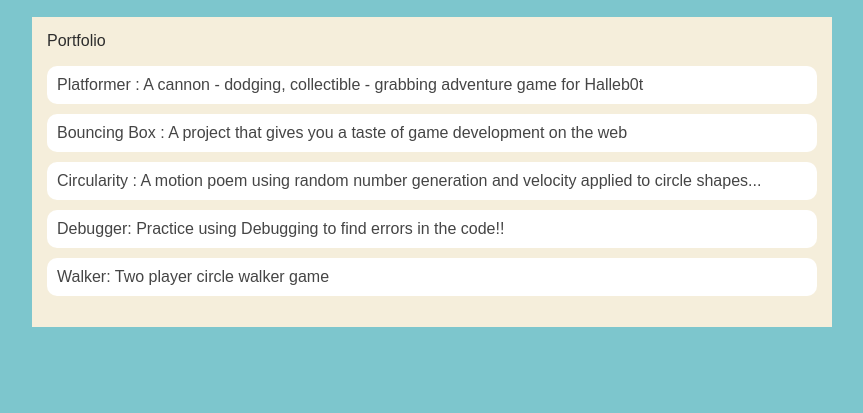
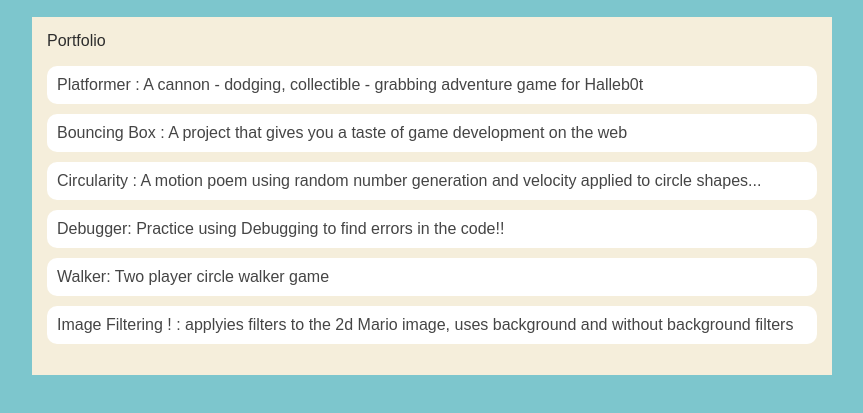
Before and after one commit to Sedrickparker1/Sedrick-github-Parker.github.io, a plain HTML site: page portfolio.html in a window 1280 px wide. Shown: the part 109-522 px from the top of the page, without its empty margins (208-1071 px from the left). Drawn offline with Linux system fonts and the light colour scheme.

Commit message:
added image filter

```diff
--- a/portfolio.html
+++ b/portfolio.html
@@ -115,6 +115,7 @@
                                 and velocity applied to circle shapes...</a></li>
                         <li><a href="asd-projects/debugging-exercise/">Debugger: Practice using Debugging to find errors in the code!! </a></li>
                         <li><a href="asd-projects/walker/">Walker: Two player circle walker game</a></li>
+                        <li><a href="asd-projects/image-filtering/">Image Filtering ! : applyies filters to the 2d Mario image, uses background and without  background filters</a></li>
 
                     </ul>
                 </div>
```
